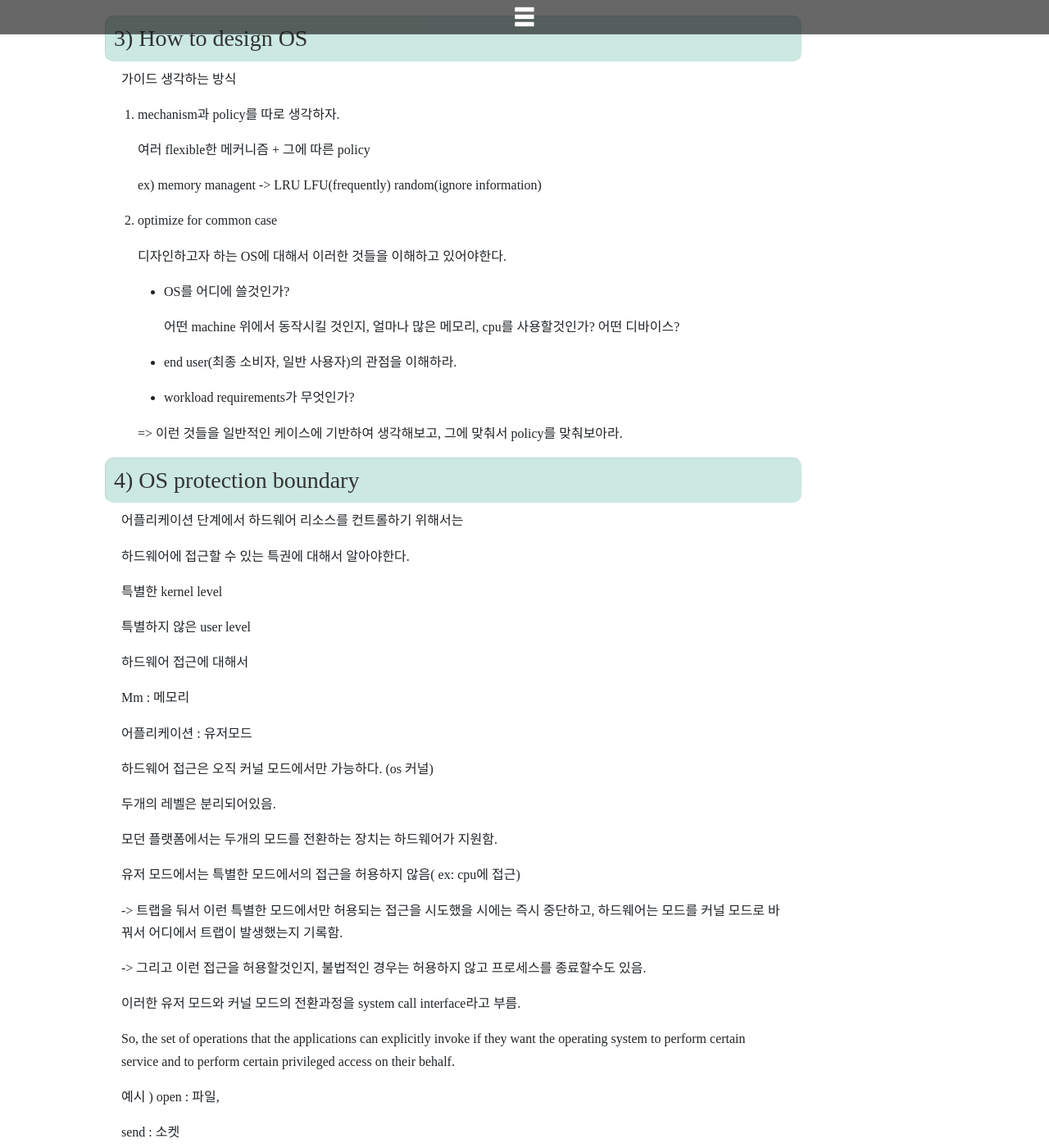
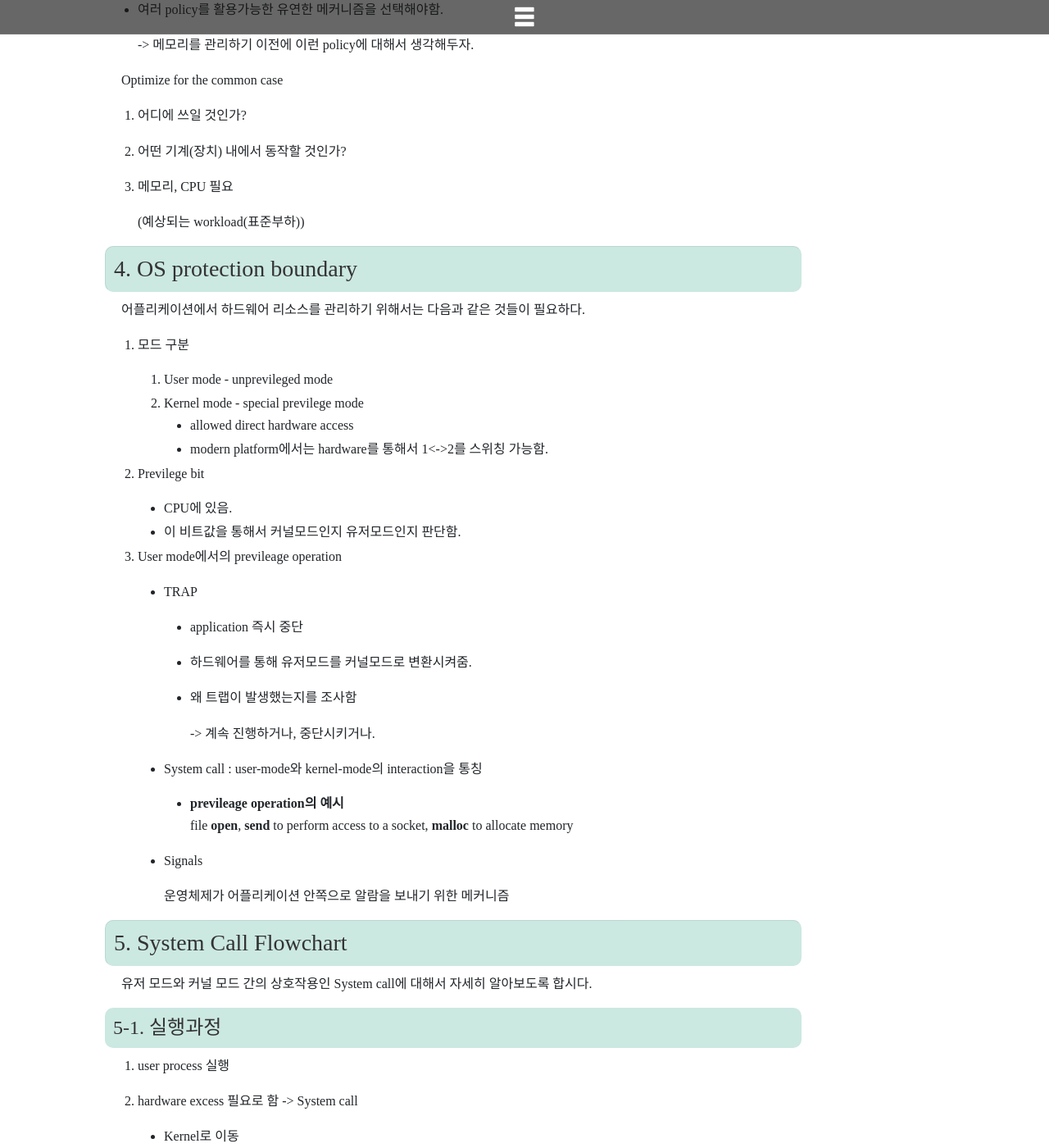
Before and after one commit to DongChanS/DongChanS.github.io, a Jekyll site: the page built from _posts/2019-02-23-34.md, in a window 1280 px wide and 1400 px high, scrolled down 2180 px. Shown: the whole window at 82% size. Built offline with Jekyll 4.4.1, drawn with Linux system fonts in a browser that asks for light colours; nearby versions of some CDN libraries; some web fonts are replaced; comment, search, counter and statistics services are not loaded; some of the changed text lies outside the part shown.

Commit message:
Update 2019-02-23-34.md

```diff
--- a/_posts/2019-02-23-34.md
+++ b/_posts/2019-02-23-34.md
@@ -12,7 +13,7 @@ category : ['Operating System']
 
 
 
-### 1) OS Elements
+### 1. OS Elements
 
 저번까지는 OS가 무엇인지, 그들이 무슨 역할을 하는 것인지에 대해 알아보았습니다.
 
@@ -24,15 +25,11 @@ category : ['Operating System']
 
      : correspond to the applications that the operating system executes
 
-     (운영체제가 실행하는 어플리케이션과 동일하다고 하는데 무슨 말인지 살짝 이해가 안갑니다..)
-
-     -> create, schedule
+     (각각의 프로세스는 OS가 실행할 어플리케이션과 대응됨.)
 
    - file, socket, memory page
 
      : hardware resources들을 추상화한 개념들
-
-     -> open, write, allocate
 
 2. corresponding mechanisms
 
@@ -50,113 +47,139 @@ category : ['Operating System']
 
    하드웨어를 다루기 위해서 어떻게 mechanism을 사용할지에 대한 합의
 
-   - least-recently used : phsycal memory에서 데이터를 제거할 때
-   - earliest deadline first
+   ex) 어떤 데이터가 physical memory에서 제거될지 => Least recently uesd
 
 
 
-### 2) OS Elements Example
+### 2. OS Elements Example
 
-memory management example
+예시를 통해서 어떻게 OS의 원소들이 동작하는지 알아봅시다.
+
+=> Memory management example
+
+1. 추상화 : memory page abstraction
+
+   PAGE = Addressable region of memory, fixed size
+
+2. 메커니즘 : PAGE를 관리하기위한 방식
+
+   - DRAM(physical memory)에 PAGE를 넣기
+
+   - PAGE를 특정 프로세스(address piece of process)에 맵핑
+
+     : 특정 프로세스와 PAGE가 DRAM을 통해서 대응됨.
+
+3. policy
+
+   - 메모리에서 데이터에 접근하는게 디스크보다 빠르기 때문에,
+
+     페이지를 메모리에 넣을지, 디스크에 넣을지를 정해줘야함.
+
+   - Swapping : 최근에 쓰인 데이터거나, 가까운 미래에 쓰일 일이 없거나, 중요하지 않을 때 메모리에서 페이지를 카피해서 disk에 저장하는 행위
 
 
 
-memory page 추상화
+### 3. How to design OS
 
-addressable memory : fixed size
-
--> 메커니즘
-
-allocate that page in DRAM(physical memory)
-
-map that page into the address faced the process
-
--> 둘다 page content가 저장됨.
-
-그 page가 DRAM에서 벗어났을 경우에는 복제된 disk에도 저장가능함.
-
-policies
-
-disk에서보다 memory에서 데이터를 접근하는게 더 빠르기 때문에
-
-least recently used -> 최근에 쓰였던 페이지는 더이상 DRAM에 저장되지 않고, 복제된 disk로 이동시킴.
-
-: swapping
-
-나중에 보기 위해서 저장해놓음.
-
-DRAM : 중요한 데이터에 대해서 메모리에 저장함.
+OS를 디자인하기 위해서 고려해야 할 것들.
 
 
 
-### 3) How to design OS
+Separation of mechanism and policy
 
-가이드 생각하는 방식
+- 여러 policy를 활용가능한 유연한 메커니즘을 선택해야함.
 
-1. mechanism과 policy를 따로 생각하자.
+  -> 메모리를 관리하기 이전에 이런 policy에 대해서 생각해두자.
 
-   여러 flexible한 메커니즘 + 그에 따른 policy
+Optimize for the common case
 
-   ex) memory managent -> LRU LFU(frequently) random(ignore information)
+1. 어디에 쓰일 것인가?
 
-2. optimize for common case
+2. 어떤 기계(장치) 내에서 동작할 것인가?
 
-   디자인하고자 하는 OS에 대해서 이러한 것들을 이해하고 있어야한다.
+3. 메모리, CPU 필요
 
-   - OS를 어디에 쓸것인가?
-
-     어떤 machine 위에서 동작시킬 것인지, 얼마나 많은 메모리, cpu를 사용할것인가? 어떤 디바이스?
-
-   - end user(최종 소비자, 일반 사용자)의 관점을 이해하라.
-
-   - workload requirements가 무엇인가?
-
-   => 이런 것들을 일반적인 케이스에 기반하여 생각해보고, 그에 맞춰서 policy를 맞춰보아라.
+   (예상되는 workload(표준부하))
 
 
 
-### 4) OS protection boundary
+### 4. OS protection boundary
 
-어플리케이션 단계에서 하드웨어 리소스를 컨트롤하기 위해서는
+어플리케이션에서 하드웨어 리소스를 관리하기 위해서는 다음과 같은 것들이 필요하다.
 
-하드웨어에 접근할 수 있는 특권에 대해서 알아야한다.
+1. 모드 구분
+
+   1. User mode - unprevileged mode
+   2. Kernel mode - special previlege mode
+      - allowed direct hardware access
+      - modern platform에서는 hardware를 통해서 1<->2를 스위칭 가능함.
+
+2. Previlege bit
+
+   - CPU에 있음.
+   - 이 비트값을 통해서 커널모드인지 유저모드인지 판단함.
+
+3. User mode에서의 previleage operation
+
+   - TRAP
+
+     - application 즉시 중단
+
+     - 하드웨어를 통해 유저모드를 커널모드로 변환시켜줌.
+
+     - 왜 트랩이 발생했는지를 조사함
+
+       -> 계속 진행하거나, 중단시키거나.
+
+   - System call : user-mode와 kernel-mode의 interaction을 통칭
+
+     - previleage operation의 예시
+
+       : file **open**, **send** to perform access to a socket, **malloc** to allocate memory
+
+   - Signals
+
+     운영체제가 어플리케이션 안쪽으로 알람을 보내기 위한 메커니즘
 
 
 
-특별한 kernel level
+### 5. System Call Flowchart
 
-특별하지 않은 user level
+유저 모드와 커널 모드 간의 상호작용인 System call에 대해서 자세히 알아보도록 합시다.
 
-하드웨어 접근에 대해서
+#### 5-1. 실행과정
 
-Mm : 메모리
+1. user process 실행
 
-어플리케이션 : 유저모드
+2. hardware excess 필요로 함 -> System call
 
-하드웨어 접근은 오직 커널 모드에서만 가능하다. (os 커널)
+   - Kernel로 이동
 
-두개의 레벨은 분리되어있음.
+   - 조종 권한을 OS에 넘김
 
-모던 플랫폼에서는 두개의 모드를 전환하는 장치는 하드웨어가 지원함.
+3. System call로 인해서 발생하는 것
 
-유저 모드에서는 특별한 모드에서의 접근을 허용하지 않음( ex: cpu에 접근)
+   1. OS가 연산을 대신 실행해줌
+   2. OS가 연산을 실행하기 위해서 필요한 arguments를 넘겨줌.
+      - user program에서 직접 넘겨주는 방법
+      - register를 이용해서 넘겨주는 방법
+   3. kernel의 메모리 어딘가에 점프함 : system call에서 받은 instruction sequence의 위치로
+   4. kernel mode에서 연산을 실행함.
 
--> 트랩을 둬서 이런 특별한 모드에서만 허용되는 접근을 시도했을 시에는 즉시 중단하고, 하드웨어는 모드를 커널 모드로 바꿔서 어디에서 트랩이 발생했는지 기록함.
+4. process로 다시 되돌아감.
 
--> 그리고 이런 접근을 허용할것인지, 불법적인 경우는 허용하지 않고 프로세스를 종료할수도 있음.
+   1. 3-2에서 받은 argument를 활용해서 다시 user process의 제 위치로 되돌아감.
 
-이러한 유저 모드와 커널 모드의 전환과정을 system call interface라고 부름.
+=> not cheap operation
 
-So, the set of operations that the applications can explicitly invoke if they want the operating system to perform certain service and to perform certain privileged access on their behalf.
+#### 5-2. system call을 하기 위해서 필요한 것
 
-예시 ) open : 파일,
+- write arguments
+- save relevant data at well-defined location
+  - System call을 하기 위한 parameter를 저장해야함.
+- make the actual system call
+  - system call number를 이용함.
 
-send : 소켓
+#### 5-3. 동기화 모드
 
-nmap : 메모리
-
-signal 메커니즘도 지원함 : OS가 어플리케이션 안으로 알람,공지를 해줌.
-
-
-
-### System Call Flowchart
+프로세스가 system call이 끝날 때 까지  계속 기다리는 형태.
```
Also changed, not shown: other parts of _posts/2019-02-23-34.md (+2 -1 lines).
